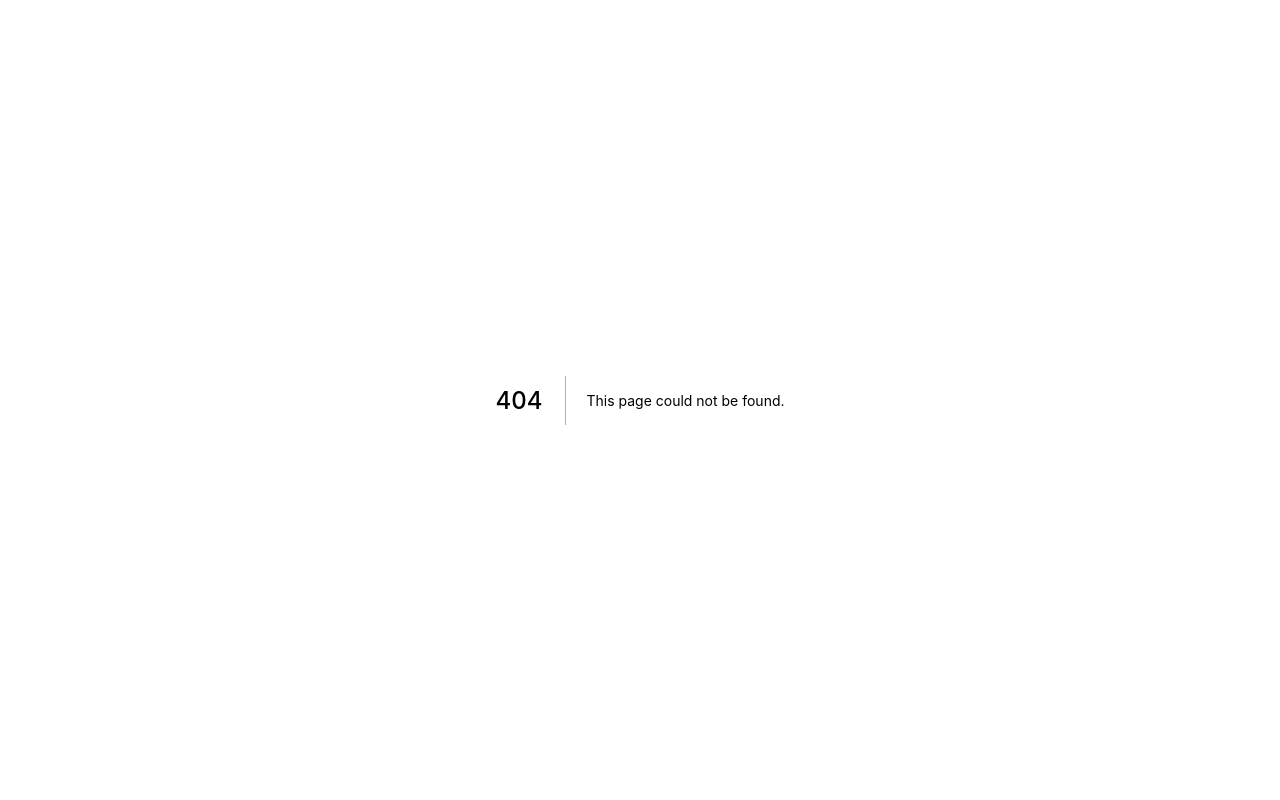
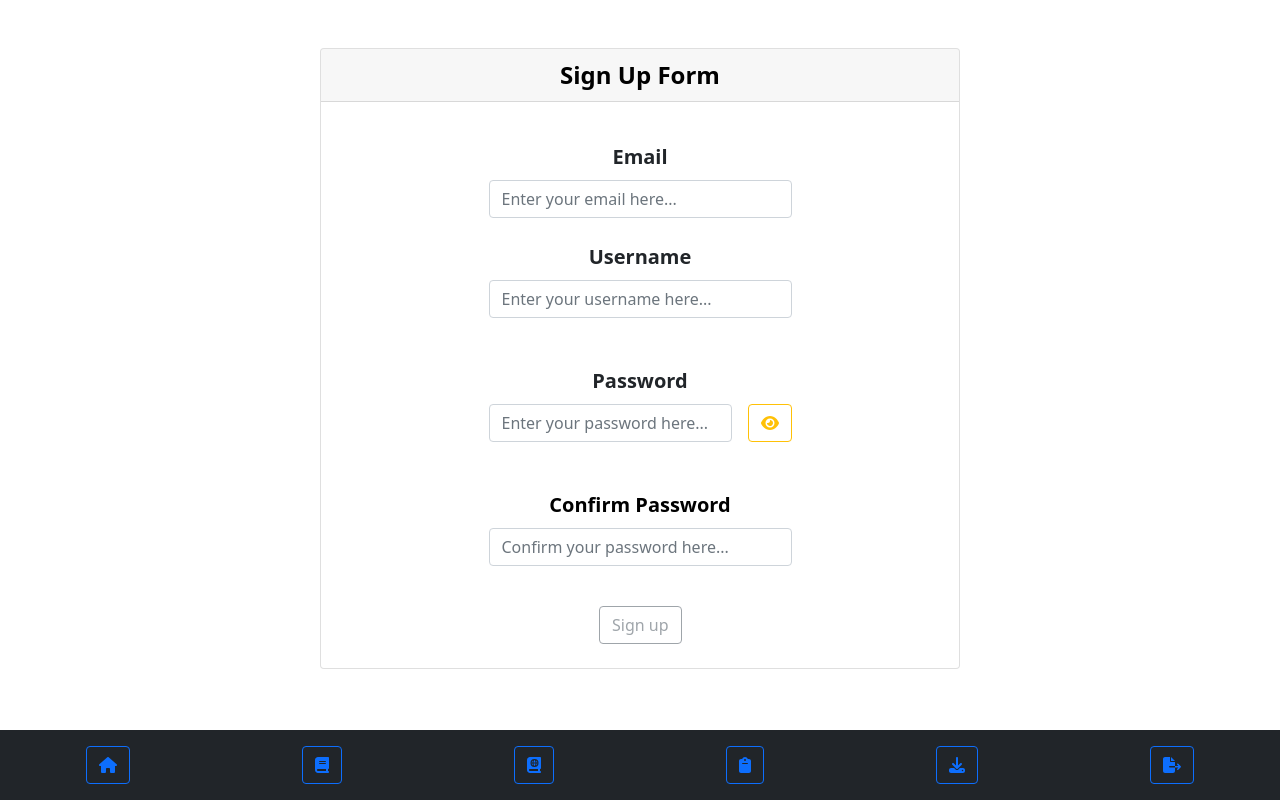
Before and after one commit to cthacker-udel/CourseScheduler, a Next.js app in the folder client/: page /sign-up in a window 1280 px wide. Before the commit this address had no page. Built offline with nearby package versions, Linux system fonts and the light colour scheme.

Commit message:
[next-config] Added username field to sign up page

```diff
--- /dev/null
+++ b/client/pages/login/index.tsx
@@ -0,0 +1,3 @@
+import { LoginPage } from "src/modules/LoginPage/LoginPage";
+
+export default LoginPage;
--- /dev/null
+++ b/client/pages/sign-up/index.tsx
@@ -0,0 +1,3 @@
+import { SignUp } from "src/modules/SignUp/SignUp";
+
+export default SignUp;
--- a/client/src/common/index.ts
+++ b/client/src/common/index.ts
@@ -1,3 +1,4 @@
 import { Layout } from "./components/Layout/Layout";
+import { EMAIL, USERNAME } from "./regex/expressions";
 
-export { Layout };
+export { EMAIL, Layout, USERNAME };
--- /dev/null
+++ b/client/src/common/regex/expressions.ts
@@ -0,0 +1,5 @@
+const USERNAME = /^[^\W]+$/u;
+const EMAIL =
+    /^[a-zA-Z0-9]+(?:\.[a-zA-Z0-9]+)*@[a-zA-Z0-9]+(?:\.[a-zA-Z0-9]+)*$/u;
+
+export { EMAIL, USERNAME };
--- a/client/src/locale/en/home.json
+++ b/client/src/locale/en/home.json
@@ -23,6 +23,12 @@
     "login_sub_header": "Craft your degree plan! Fully customizable and tailored for the user experience, constantly being updated so stay tuned for updates!",
     "login_form_title": "Login Form",
     "sign_up_form_title": "Sign Up Form",
+    "sign_up_form0_title": "Email",
+    "sign_up_form0_placeholder": "Enter your email here...",
+    "sign_up_form0_max_length": "Email must be at most {length} character(s)",
+    "sign_up_form0_min_length": "Email must be at least {length} character(s)",
+    "sign_up_form0_required": "Email is required",
+    "sign_up_form0_validation_error": "Email is invalid",
     "sign_up_form1_placeholder": "Enter your username here...",
     "sign_up_form1_input_error_max_length": "Username can be at most {length} characters",
     "sign_up_form1_title": "Username",
--- a/client/src/modules/LoginPage/index.ts
+++ /dev/null
@@ -1,3 +0,0 @@
-import { LoginPage } from "./LoginPage";
-
-export default LoginPage;
--- a/client/src/modules/SignUp/SignUp.tsx
+++ b/client/src/modules/SignUp/SignUp.tsx
@@ -4,6 +4,7 @@ import React from "react";
 import { Button, Card, Form, OverlayTrigger } from "react-bootstrap";
 import { useForm } from "react-hook-form";
 import { FormattedMessage, useIntl } from "react-intl";
+import { EMAIL, USERNAME } from "src/common";
 import { generateTooltip } from "src/helpers";
 
 import styles from "./SignUp.module.css";
@@ -13,6 +14,7 @@ import styles from "./SignUp.module.css";
  */
 type FormData = {
     confirmPassword: string;
+    email: string;
     password: string;
     username: string;
 };
@@ -40,6 +42,7 @@ export const SignUp = (): JSX.Element => {
     const { register, formState, watch } = useForm<FormData>({
         defaultValues: {
             confirmPassword: "",
+            email: "",
             password: "",
             username: "",
         },
@@ -51,6 +54,7 @@ export const SignUp = (): JSX.Element => {
     const userNameWatch = watch("username");
     const passwordWatch = watch("password");
     const confirmPasswordWatch = watch("confirmPassword");
+    const emailWatch = watch("email");
     const { errors, isValid, isValidating } = formState;
 
     /**
@@ -108,6 +112,59 @@ export const SignUp = (): JSX.Element => {
             </Card.Header>
             <Card.Body>
                 <Form>
+                    <Form.Group className="w-50 mx-auto mt-4 mb-3">
+                        <Form.Label className="fw-bold mb-2 fs-5">
+                            <FormattedMessage id="sign_up_form0_title" />
+                        </Form.Label>
+                        <Form.Control
+                            autoComplete="email"
+                            isInvalid={errors.email && true}
+                            isValid={
+                                !errors.email &&
+                                emailWatch.length >= TEXT_FIELD_MIN_LENGTH
+                            }
+                            placeholder={intl.formatMessage({
+                                id: "sign_up_form0_placeholder",
+                            })}
+                            required
+                            type="email"
+                            {...register("email", {
+                                maxLength: {
+                                    message: intl.formatMessage(
+                                        { id: "sign_up_form0_max_length" },
+                                        { length: 50 },
+                                    ),
+                                    value: 50,
+                                },
+                                minLength: {
+                                    message: intl.formatMessage(
+                                        {
+                                            id: "sign_up_form0_min_length",
+                                        },
+                                        { length: 1 },
+                                    ),
+                                    value: 1,
+                                },
+                                pattern: {
+                                    message: intl.formatMessage({
+                                        id: "sign_up_form0_validation_error",
+                                    }),
+                                    value: EMAIL,
+                                },
+                                required: {
+                                    message: intl.formatMessage({
+                                        id: "sign_up_form0_required",
+                                    }),
+                                    value: true,
+                                },
+                            })}
+                        />
+                        {errors.email && (
+                            <Form.Control.Feedback type="invalid">
+                                {errors.email.message}
+                            </Form.Control.Feedback>
+                        )}
+                    </Form.Group>
                     <Form.Group
                         className={`w-50 mx-auto mt-4 mb-3 ${styles.username_form}`}
                         controlId="username-sign-up-form"
@@ -139,7 +196,7 @@ export const SignUp = (): JSX.Element => {
                                 },
                                 pattern: {
                                     message: "Cannot contain symbols",
-                                    value: /^[^\W]+$/u,
+                                    value: USERNAME,
                                 },
                                 required: intl.formatMessage({
                                     id: "sign_up_form1_input_error_required",
--- a/client/src/modules/SignUp/index.ts
+++ /dev/null
@@ -1,3 +0,0 @@
-import { SignUp } from "./SignUp";
-
-export default SignUp;
--- a/client/tsconfig.json
+++ b/client/tsconfig.json
@@ -1,6 +1,6 @@
 {
   "compilerOptions": {
-    "baseUrl": "./",
+    "baseUrl": ".",
     "allowSyntheticDefaultImports": true,
     "declaration": true,
     "declarationMap": true,
```
Also changed, not shown: client/.eslintrc.json.
